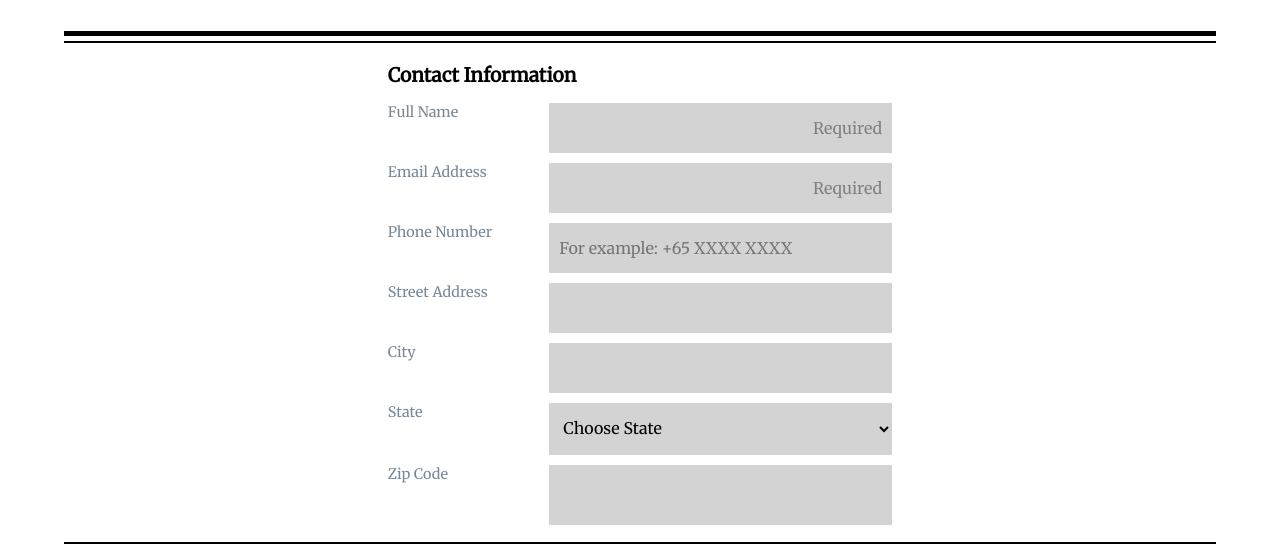
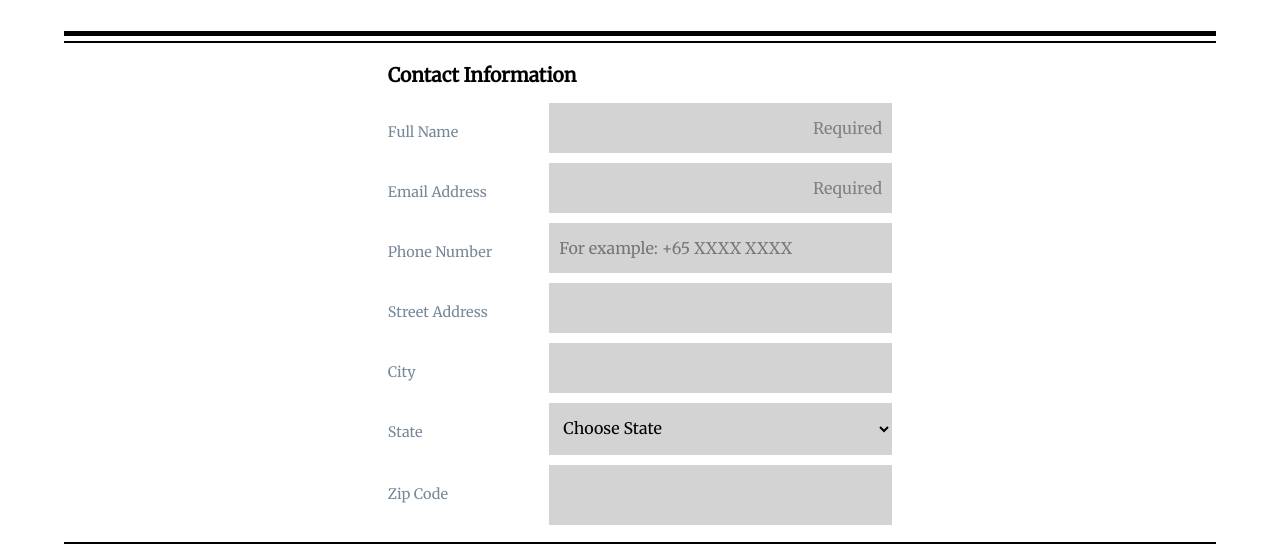
Before and after one commit to glqiao971102/front-end-project-3, a plain HTML site: page index.html in a window 1280 px wide. Shown: the part 175-721 px from the top of the page. Drawn offline with Linux system fonts and the light colour scheme.

Commit message:
small changes

```diff
--- a/css/styles.css
+++ b/css/styles.css
@@ -217,5 +217,10 @@ textarea:focus {
         margin-right: 50px;
     }
 
+    label[class="item"] {
+
+        margin-top: 25px;
+
+    }
 
 }
```
Also changed, not shown: index.html (+1 -1 lines).
